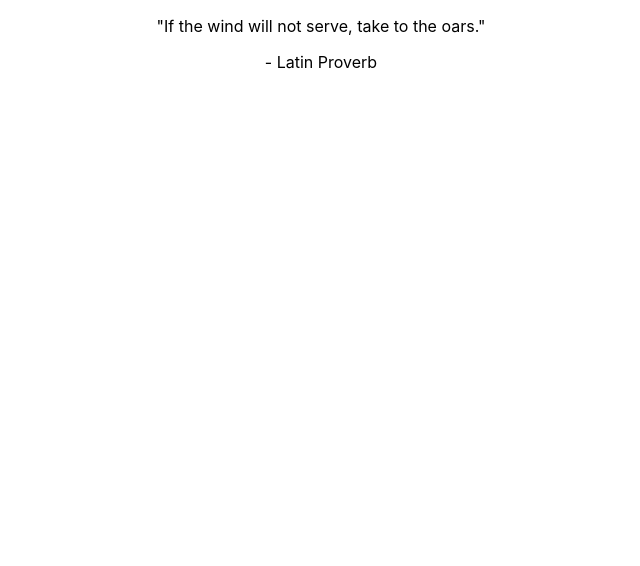
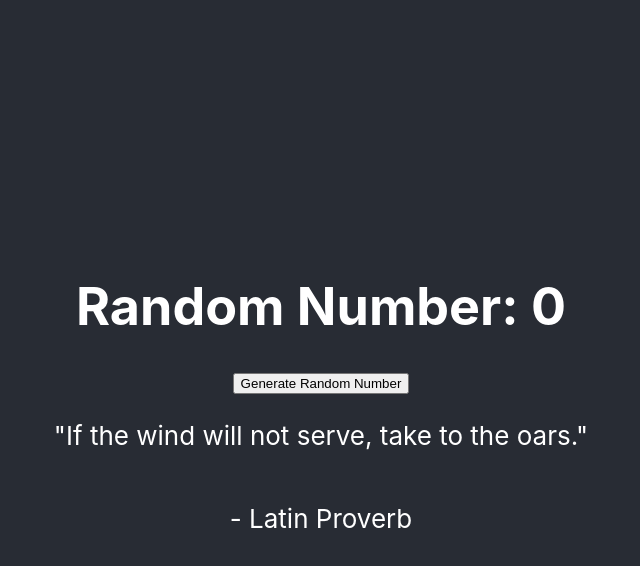
Before and after one commit to AshrafAKRahman/Random-Quote-Machine, a React (Create React App) app: page / in a window 1280 px wide. Shown: the top 566 px of the page, without its empty margins (319-959 px from the left). Built offline with nearby package versions, Linux system fonts and the light colour scheme.

Commit message:
randomly selecting hardcoded quote and author

```diff
--- a/src/App.js
+++ b/src/App.js
@@ -1,12 +1,55 @@
+import React, { useState } from "react";
 import "./App.scss";
 
 function App() {
-  let quote = "If the wind will not serve, take to the oars.";
-  let author = "Latin Proverb";
+  const [quote, setQuote] = useState(
+    "If the wind will not serve, take to the oars."
+  );
+  const [author, setAuthor] = useState("Latin Proverb");
+  const [randomNumber, setRandomNumber] = useState(0);
+
+  const generateRandomNumber = () => {
+    let randomInteger = Math.floor(3 * Math.random());
+    setRandomNumber(randomInteger);
+    if (randomInteger === 0) {
+      setQuote(quotesArr[0].quote);
+      setAuthor(quotesArr[0].author);
+    }
+    if (randomInteger === 1) {
+      setQuote(quotesArr[1].quote);
+      setAuthor(quotesArr[1].author);
+    }
+    if (randomInteger === 2) {
+      setQuote(quotesArr[2].quote);
+      setAuthor(quotesArr[2].author);
+    }
+  };
+
+  const quotesArr = [
+    {
+      quote: `If the wind will not serve, take to the oars.`,
+      author: "Latin Proverb",
+    },
+    {
+      quote: `Believe you can and you’re halfway there`,
+      author: "Theodore Roosevelt",
+    },
+    {
+      quote: `Dreaming, after all, is a form of planning.`,
+      author: "Gloria Steinem",
+    },
+  ];
+
   return (
     <div className="App">
-      <p>"{quote}"</p>
-      <p>- {author}</p>
+      <header className="App-header">
+        <h1>Random Number: {randomNumber}</h1>
+        <button onClick={() => generateRandomNumber()}>
+          Generate Random Number
+        </button>
+        <p>"{quote}"</p>
+        <p>- {author}</p>
+      </header>
     </div>
   );
 }
```
